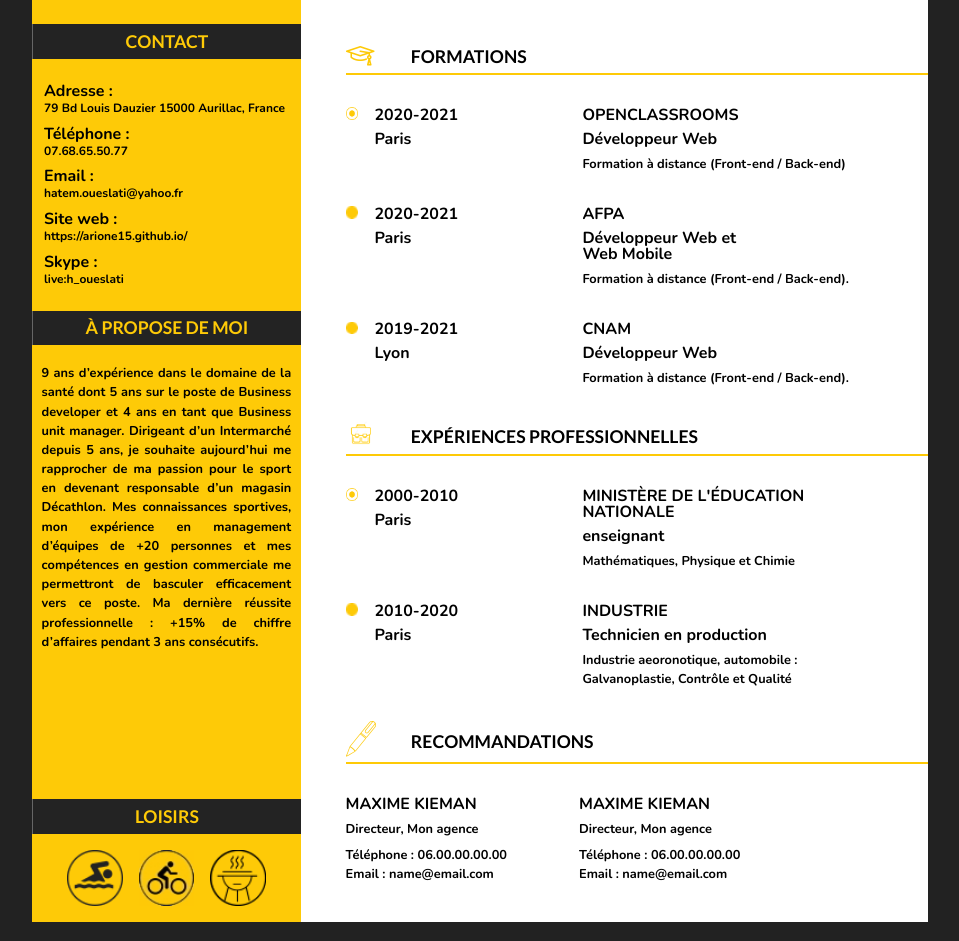
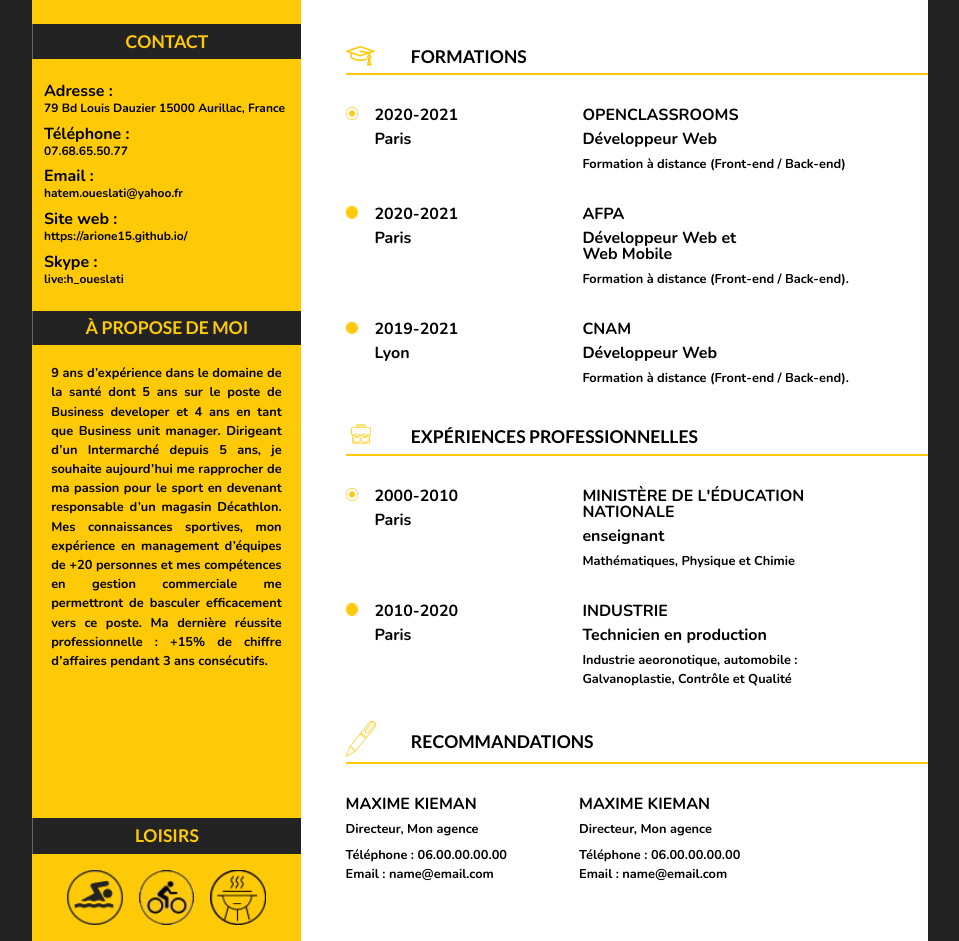
Before and after one commit to arione15/HatemOueslati_2_03082020, a plain HTML site: page index.html in a window 1280 px wide. Shown: the part 159-1100 px from the top of the page, without its empty margins (160-1119 px from the left). Drawn offline with nearby package versions, Linux system fonts and the light colour scheme.

Commit message:
version finale3

```diff
--- a/css/style.css
+++ b/css/style.css
@@ -102,7 +102,7 @@ li>span{
 
 .bref p{
     text-align: justify;
-    padding: 1.5em .75em;
+    padding: 1.5em 1.5em;
     font-size: 80%;
     line-height: 1.5;
 }
@@ -201,6 +201,7 @@ word-wrap: break-work;
 .details p{
     font-size: 80%;
     line-height: 1.5;
+    padding-right: 1.5em
 }
 .espace{
     margin-bottom: .5em;
```
